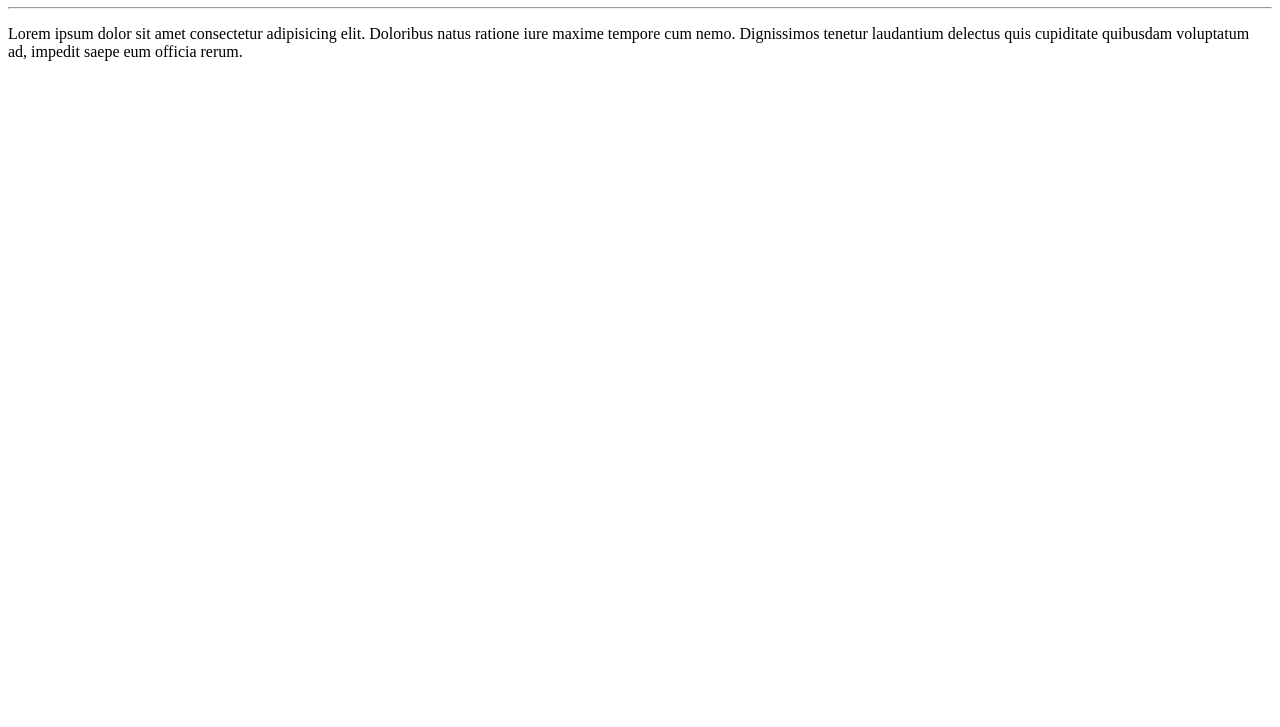
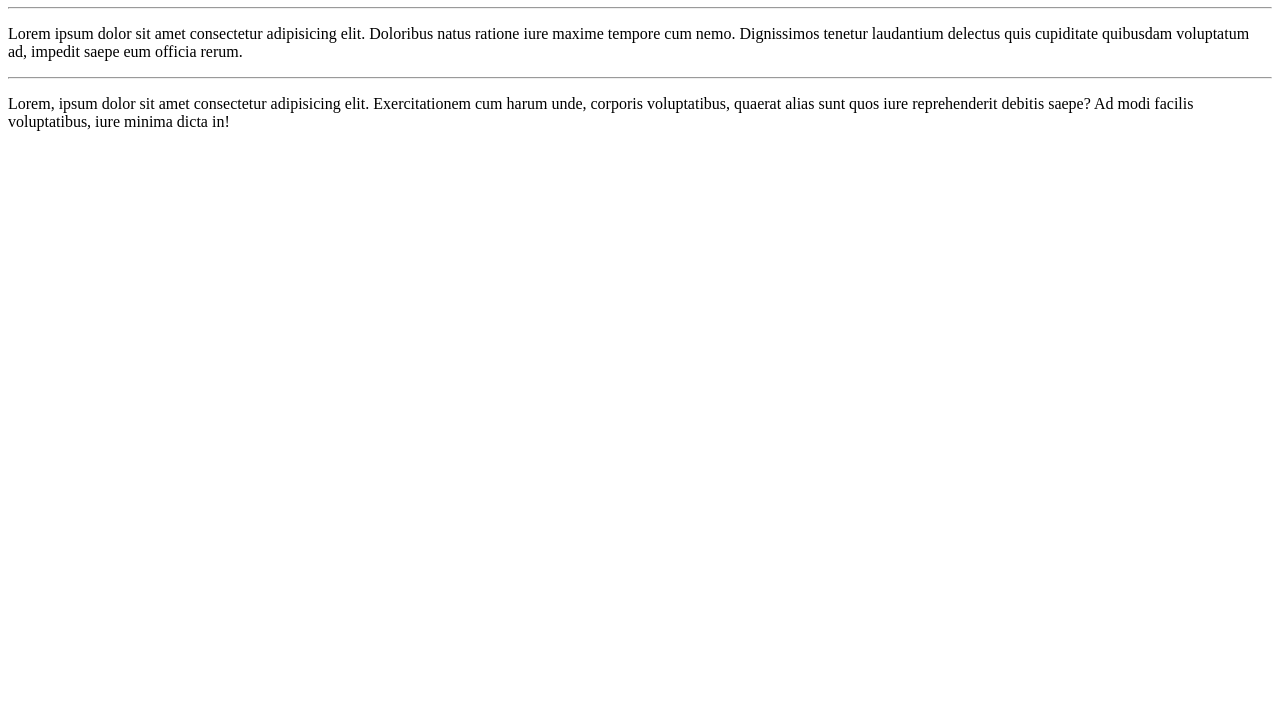
Before and after one commit to gabriel-nathan/Ola-mundo, a plain HTML site: page site-exemplo/index.html in a window 1280 px wide. Shown: the part 73-800 px from the top of the page. Drawn offline with Linux system fonts and the light colour scheme.

Commit message:
Adcionei um paragrafo

```diff
--- a/site-exemplo/index.html
+++ b/site-exemplo/index.html
@@ -9,5 +9,7 @@
     <h1>Olá, Mundo!</h1>
     <hr>
     <p>Lorem ipsum dolor sit amet consectetur adipisicing elit. Doloribus natus ratione iure maxime tempore cum nemo. Dignissimos tenetur laudantium delectus quis cupiditate quibusdam voluptatum ad, impedit saepe eum officia rerum.</p>
+    <hr>
+    <p>Lorem, ipsum dolor sit amet consectetur adipisicing elit. Exercitationem cum harum unde, corporis voluptatibus, quaerat alias sunt quos iure reprehenderit debitis saepe? Ad modi facilis voluptatibus, iure minima dicta in!</p>
 </body>
 </html>
```
